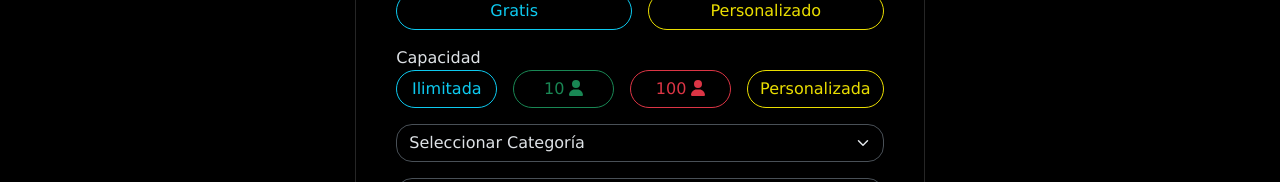
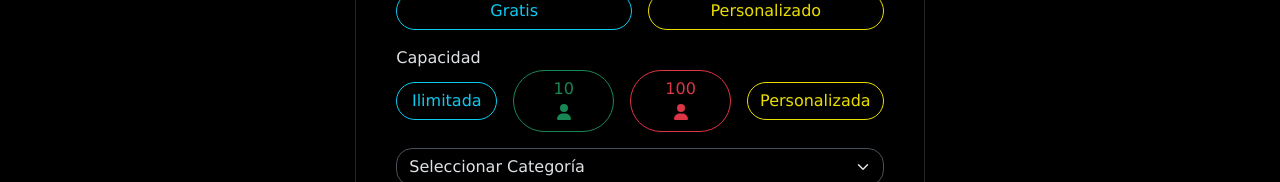
Before and after one commit to ismaelmartin302/even2me-frontend, an Angular app: page /post in a window 1280 px wide. Shown: the part 434-616 px from the top of the page. Built offline with nearby package versions, Linux system fonts and the light colour scheme; no server answers; sample sign-in values are in the browser's storage.

Commit message:
arreglando cosas de diseño e instalando angular material

```diff
--- a/package.json
+++ b/package.json
@@ -12,10 +12,12 @@
   "private": true,
   "dependencies": {
     "@angular/animations": "^17.2.0",
+    "@angular/cdk": "^17.3.10",
     "@angular/common": "^17.2.0",
     "@angular/compiler": "^17.2.0",
     "@angular/core": "^17.2.0",
     "@angular/forms": "^17.2.0",
+    "@angular/material": "^17.3.10",
     "@angular/platform-browser": "^17.2.0",
     "@angular/platform-browser-dynamic": "^17.2.0",
     "@angular/platform-server": "^17.2.0",
--- a/src/app/pages/notifications/notifications.component.html
+++ b/src/app/pages/notifications/notifications.component.html
@@ -1,5 +1,5 @@
 @if (likes.length > 0) {
-<h3 class="mt-2">Eventos que te interesan</h3>
+<h3 class="mt-3">Favoritos</h3>
     @for (like of likes; track like) {
 <hr>
 <div class="d-flex gap-3 mt-2 mb-2">
--- a/src/app/records/event/publish/publish.component.html
+++ b/src/app/records/event/publish/publish.component.html
@@ -55,15 +55,15 @@
           }
         </div>
         <label for="capacity">Capacidad</label>
-        <div class="d-flex gap-3 mb-3" role="group">
+        <div class="d-flex gap-3 mb-3 align-items-center flex-sm-wrap flex-lg-nowrap" role="group">
           <input type="radio" class="btn-check" id="unlimited" formControlName="capacity" value="0" (change)="onCapacityChange('0')">
           <label class="btn btn-outline-info rounded-pill w-100" for="unlimited">Ilimitada</label>
 
           <input type="radio" class="btn-check" id="ten" formControlName="capacity" value="10" (change)="onCapacityChange('10')">
-          <label class="btn btn-outline-success rounded-pill w-100" for="ten">10 <fa-icon [icon]="['fas', 'user']"></fa-icon> </label>
+          <label class="btn btn-outline-success rounded-pill w-100" for="ten">10 <fa-icon [icon]="['fas', 'user']" class="d-none d-sm-block"></fa-icon> </label>
 
           <input type="radio" class="btn-check" id="hundred" formControlName="capacity" value="100" (change)="onCapacityChange('100')">
-          <label class="btn btn-outline-danger rounded-pill w-100" for="hundred">100 <fa-icon [icon]="['fas', 'user']"></fa-icon> </label>
+          <label class="btn btn-outline-danger rounded-pill w-100" for="hundred">100 <fa-icon [icon]="['fas', 'user']" class="d-none d-sm-block"></fa-icon> </label>
 
         @if (customCapacitySelected) {
             <input id="customCapacity" type="number" class="btn btn-primary rounded-pill w-100" formControlName="capacity">
--- a/src/styles.scss
+++ b/src/styles.scss
@@ -8,3 +8,4 @@ body {
     background-color: $black;
     font-family: Verdana, system-ui, -apple-system, BlinkMacSystemFont, 'Segoe UI', Roboto, Oxygen, Ubuntu, Cantarell, 'Open Sans', 'Helvetica Neue', sans-serif;
 }
+html, body { height: 100%; }
```
Also changed, not shown: 1 other file (tests, documents, lock files or other folders).
